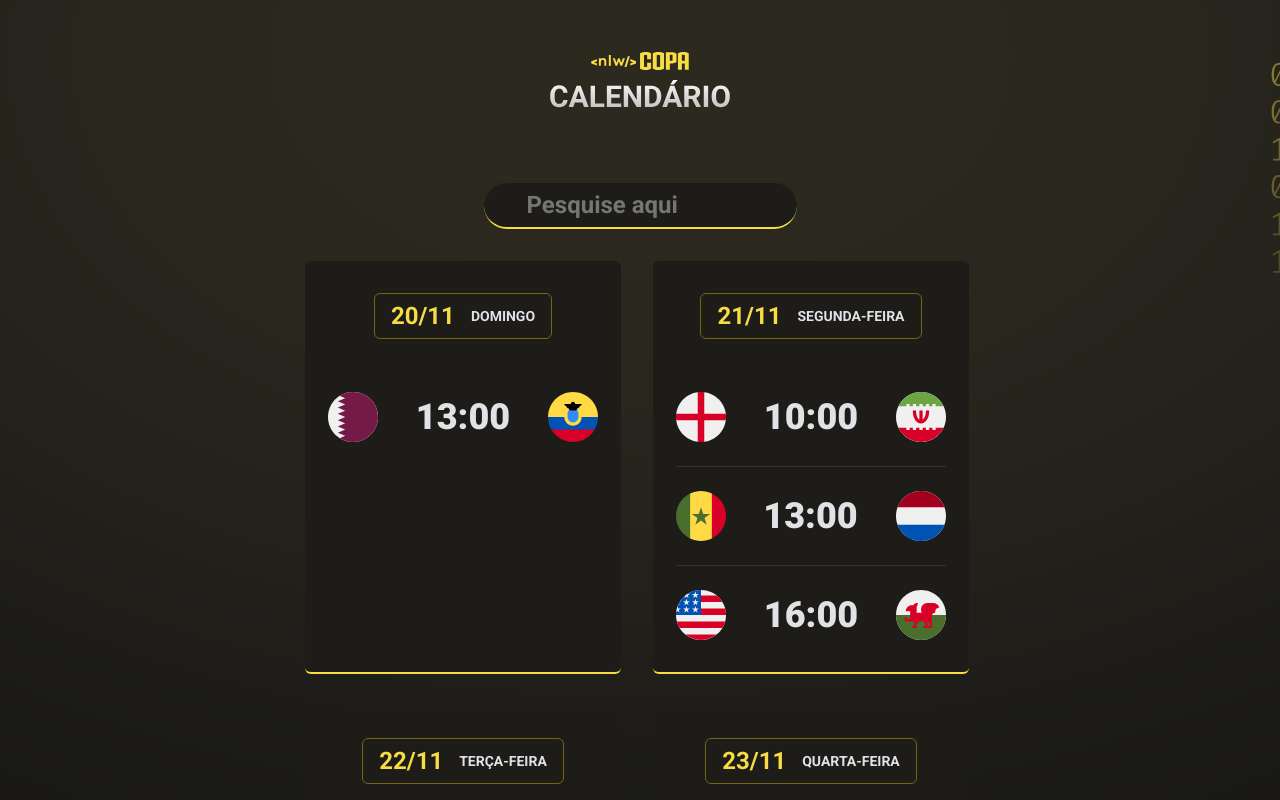
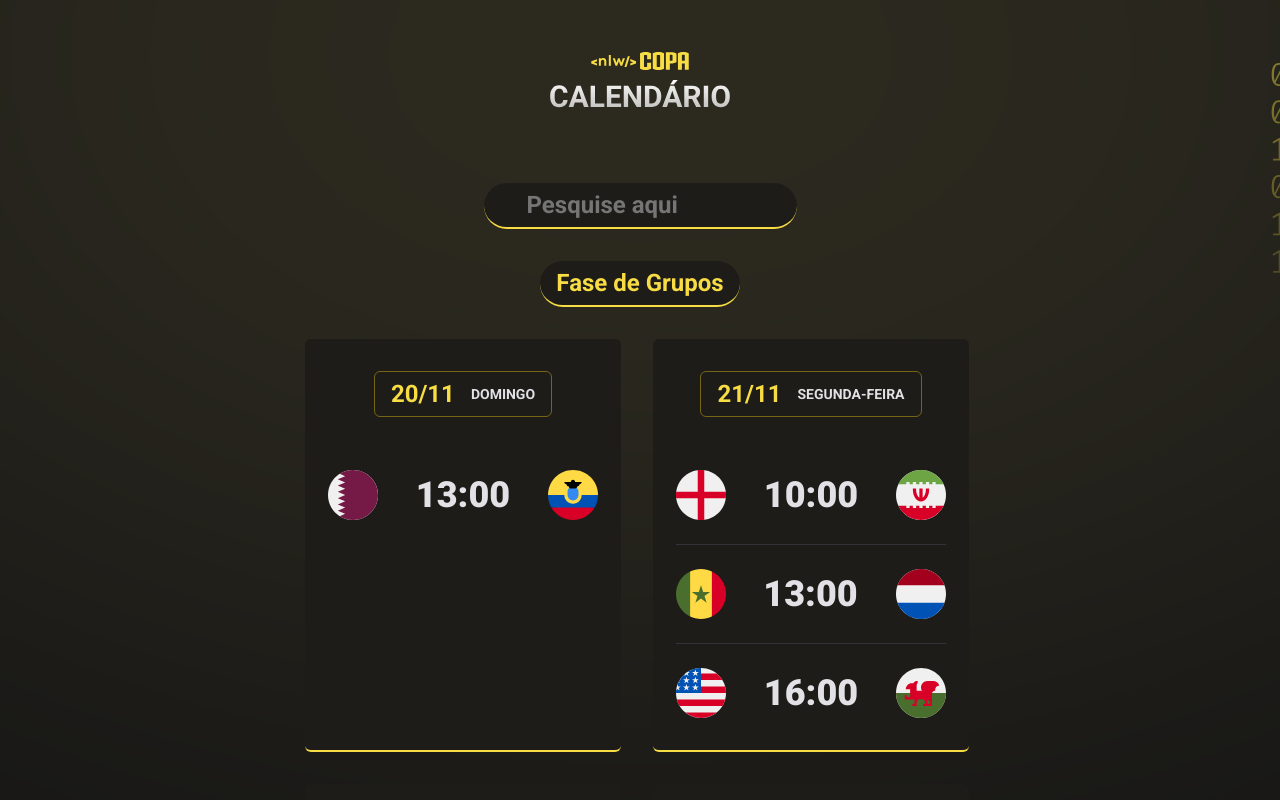
Before and after one commit to guilhermecup/nlw-10-copa, a plain HTML site: page index.html in a window 1280 px wide. Shown: the top 800 px of the page. Drawn offline with Linux system fonts and the light colour scheme.

Commit message:
updated games

```diff
--- a/index.html
+++ b/index.html
@@ -23,7 +23,25 @@
             <input id="search-input" type="search" placeholder=" Pesquise aqui" name="Pesquisa" autocomplete="off">
         </form>
 
-        <main id="cards"></main>
+        <main>
+            <h2>Fase de Grupos</h2>
+            <div id="group-stage"></div>
+
+            <h2>Oitavas de Final</h2>
+            <div id="round-of-16"></div>
+
+            <h2 hidden>Quartas de Final</h2>
+            <div id="quarter-finals" hidden></div>
+
+            <h2 hidden>Semi-Final</h2>
+            <div id="semi-finals" hidden></div>
+
+            <h2 hidden>Disputa do Terceiro Lugar</h2>
+            <div id="third-place-play-off" hidden></div>
+
+            <h2 hidden>Final</h2>
+            <div id="final" hidden></div>
+        </main>
 
     </div>
 
--- a/main.js
+++ b/main.js
@@ -37,7 +37,7 @@ function changeColorClass() {
     }
 }
 
-document.querySelector('#cards').innerHTML =
+document.querySelector('#group-stage').innerHTML =
         createCard(
             '20/11', 'domingo',
             createGame('Catar', 'Equador', '13:00')
@@ -126,6 +126,61 @@ document.querySelector('#cards').innerHTML =
             createGame('Camarões', 'Brasil', '16:00')
         )
 
+document.querySelector('#round-of-16').innerHTML =
+        createCard(
+            '03/12', 'sábado',
+            createGame('Holanda', 'Estados Unidos', '12:00') +
+            createGame('Argentina', 'Austrália', '16:00')
+        ) +
+        createCard(
+            '04/12', 'domingo',
+            createGame('França', 'Polônia', '12:00') +
+            createGame('Inglaterra', 'Senegal', '16:00')
+        ) +
+        createCard(
+            '05/12', 'segunda-feira',
+            createGame('Japão', 'Croácia', '12:00') //+
+            //createGame('', '', '16:00')
+        ) +
+        createCard(
+            '06/12', 'terça-feira',
+            createGame('Marrocos', 'Espanha', '12:00') //+
+            //createGame('', '', '16:00')
+        )
+/*
+document.querySelector('#quarter-finals').innerHTML =
+        createCard(
+            '', '',
+            createGame('', '', '') +
+            createGame('', '', '')
+        ) +
+        createCard(
+            '', '',
+            createGame('', '', '') +
+            createGame('', '', '')
+        )
+
+document.querySelector('#semi-finals').innerHTML =
+        createCard(
+            '', '',
+            createGame('', '', '')
+        ) +
+        createCard(
+            '', '',
+            createGame('', '', '')
+        )
+document.querySelector('#third-place-play-off').innerHTML =
+        createCard(
+            '', '',
+            createGame('', '', '')
+        )
+
+document.querySelector('#final').innerHTML =
+        createCard(
+            '', '',
+            createGame('', '', '')
+        )
+*/
 const searchInput = document.getElementById('search-input')
 const allCards = document.querySelectorAll('.card')
 const searchedGame = searchInput.value.toLowerCase().normalize('NFD').replace(/[\u0300-\u036f]/g, "").replace(/\//g,'').replace("-", '').split(" ").join("")
--- a/style.css
+++ b/style.css
@@ -55,7 +55,6 @@ header {
 
 #search-card {
     margin: 0px auto;
-    margin-bottom: 32px;
     padding: 8px 16px;
     width: fit-content;
     text-align: center;
@@ -83,7 +82,24 @@ header {
     color: gray;
 }
 
-#cards {
+main > h2 {
+    margin: 32px auto;
+    padding: 8px 16px;
+    width: fit-content;
+    text-align: center;
+    font-size: 24px;
+    color: #F7DD43;
+    background: var(--card-bg-color);
+    border-bottom: 2px solid var(--card-color-primary);
+    border-radius: 30px;
+}
+
+#group-stage,
+#round-of-16,
+#quarter-finals,
+#semi-finals,
+#third-place-play-off,
+#final {
     display: flex;
     flex-direction: column;
     gap: 32px;
@@ -173,9 +189,21 @@ header {
 }
 
 @media (min-width: 700px) {
-    #cards{
+    #group-stage,
+    #round-of-16,
+    #quarter-finals,
+    #semi-finals,
+    #third-place-play-off,
+    #final {
         max-width: 670px;
         flex-direction: row;
         flex-wrap: wrap;
     }
+
+    #third-place-play-off,
+    #final {
+        align-items: center;
+        flex-direction: column;
+        flex-wrap: nowrap;
+    }
 }
```
